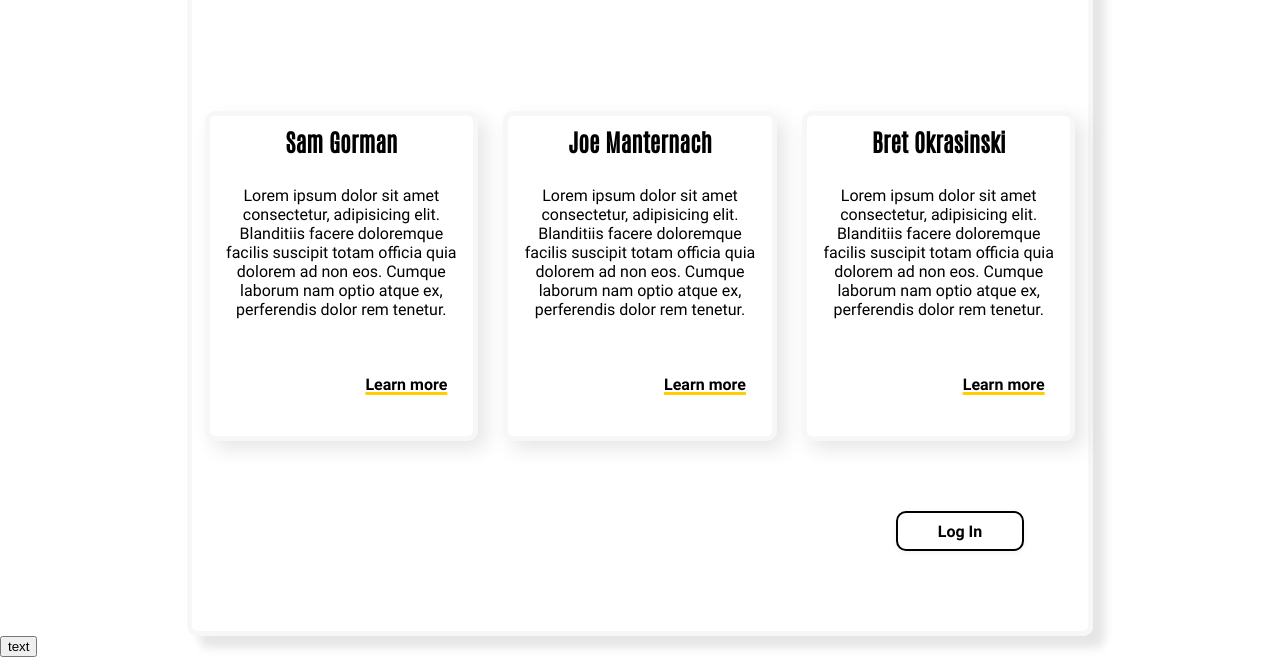
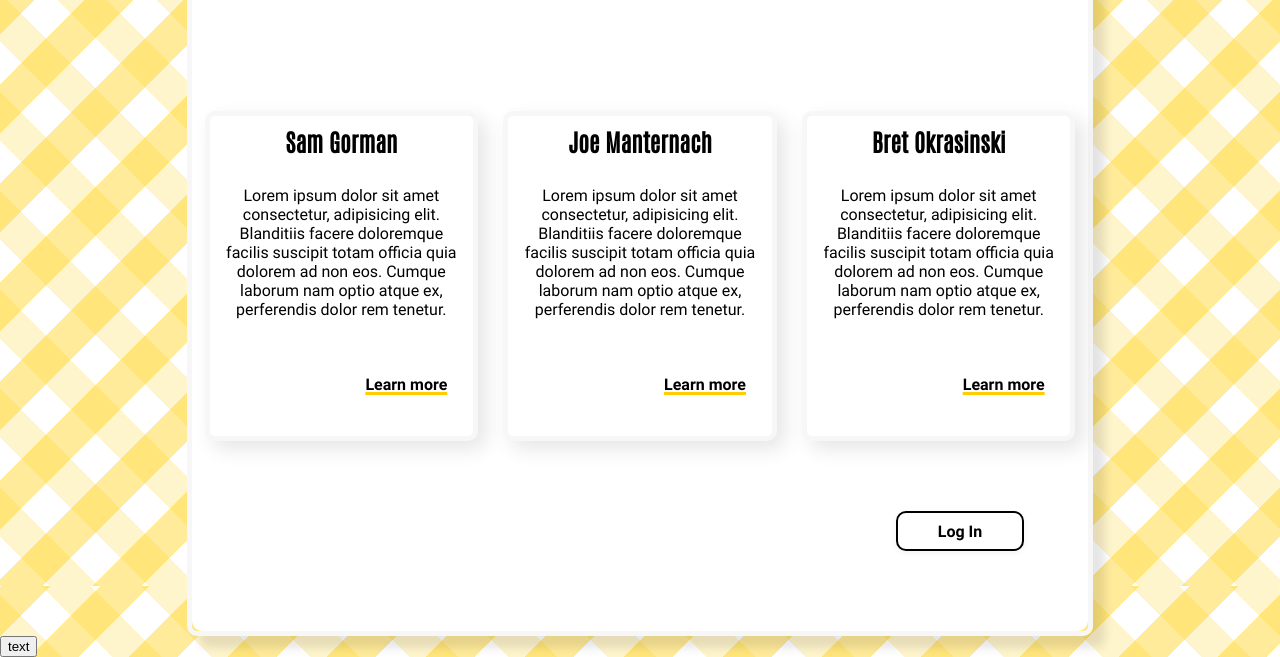
Before and after one commit to BretOaks/ece4880-lab3-portfolio, a plain HTML site: page index.html in a window 1280 px wide. Shown: the part 214-871 px from the top of the page. Drawn offline with Linux system fonts and the light colour scheme.

Commit message:
sam commit

```diff
--- a/style/style.css
+++ b/style/style.css
@@ -1,8 +1,6 @@
 body,html {
     margin: 0;
     padding: 0;
-    vertical-align: middle;
-    background-color: #fff;
 }
 
 html {
```
Also changed, not shown: member1.html (+1 -1 lines).
